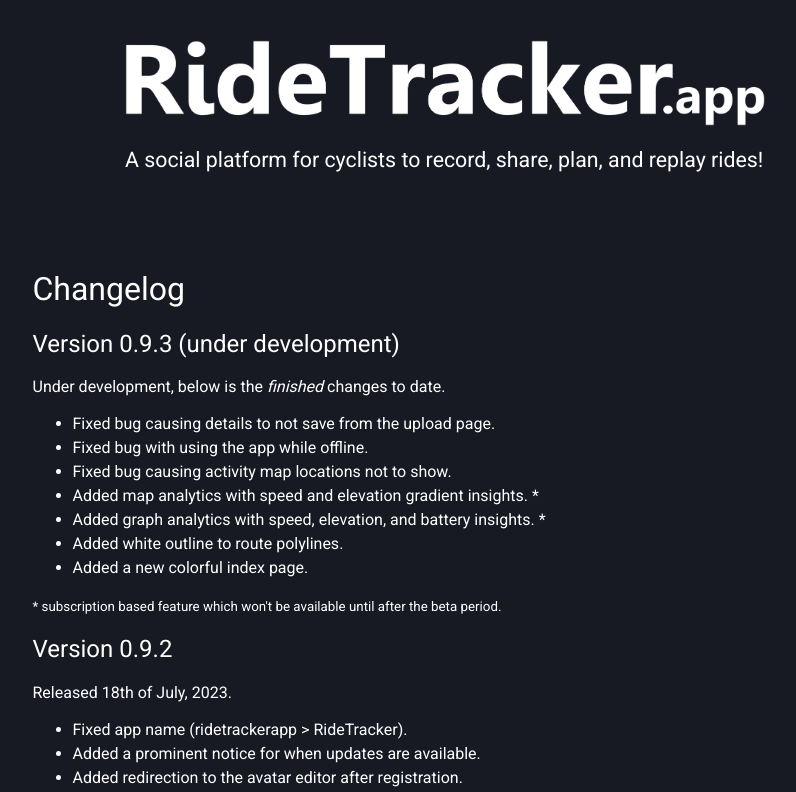
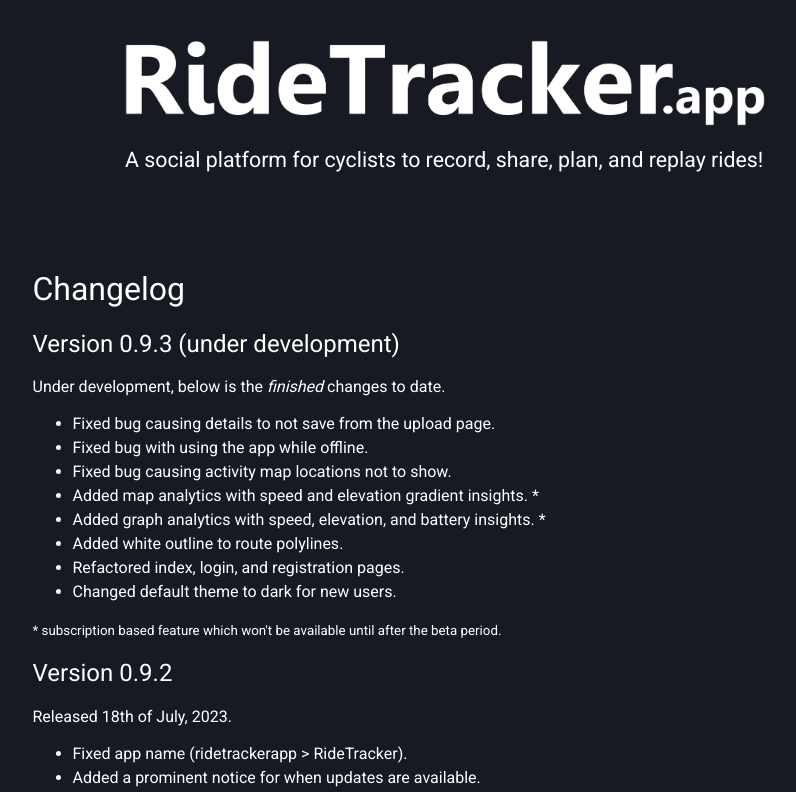
Before and after one commit to RideTracker/RideTrackerPages, a React (Create React App) app: page /changelog in a window 1280 px wide. Shown: the top 792 px of the page, without its empty margins (195-991 px from the left). Built offline with nearby package versions, Linux system fonts and the light colour scheme.

Commit message:
Updated version 0.9.3 development changelog

```diff
--- a/src/app/changelog.tsx
+++ b/src/app/changelog.tsx
@@ -32,7 +32,8 @@ export default function ChangelogPage() {
                             <li>Added map analytics with speed and elevation gradient insights. *</li>
                             <li>Added graph analytics with speed, elevation, and battery insights. *</li>
                             <li>Added white outline to route polylines.</li>
-                            <li>Added a new colorful index page.</li>
+                            <li>Refactored index, login, and registration pages.</li>
+                            <li>Changed default theme to dark for new users.</li>
                         </ul>
 
                         <small>* subscription based feature which won't be available until after the beta period.</small>
```
